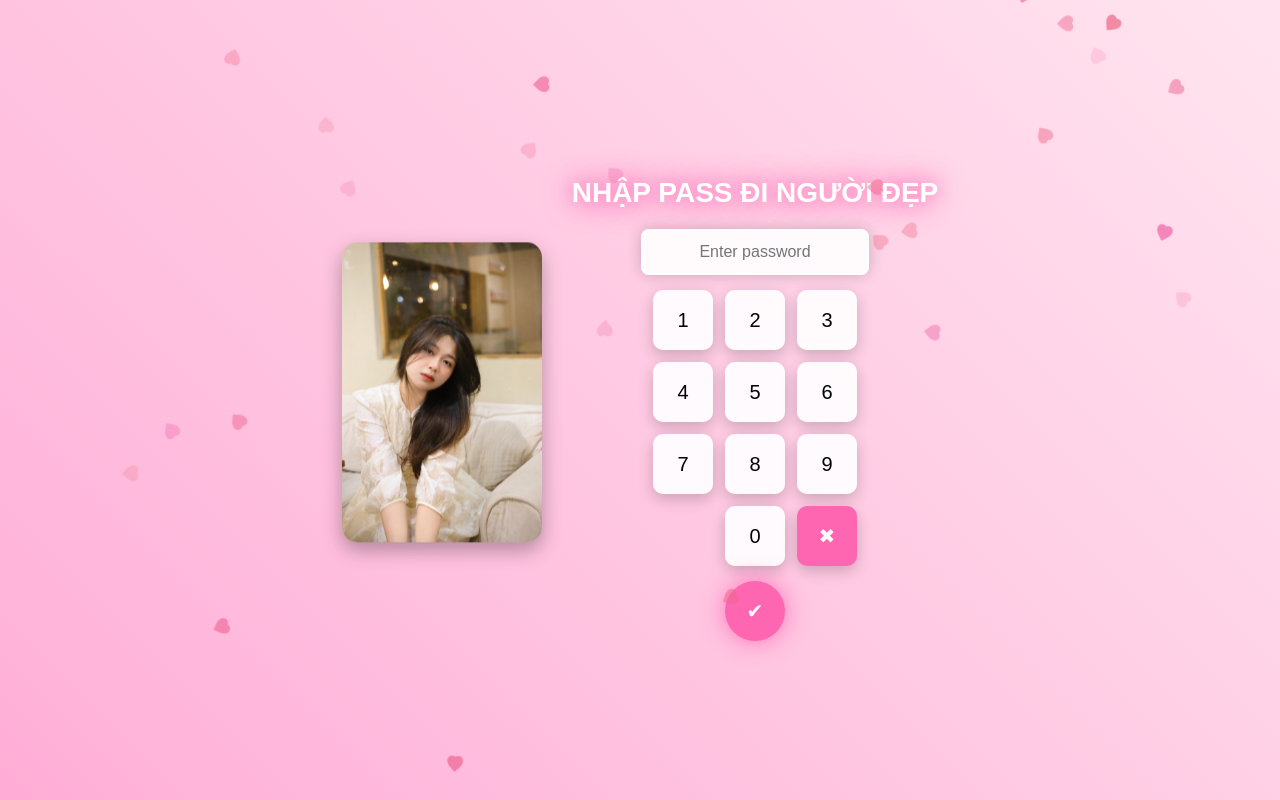
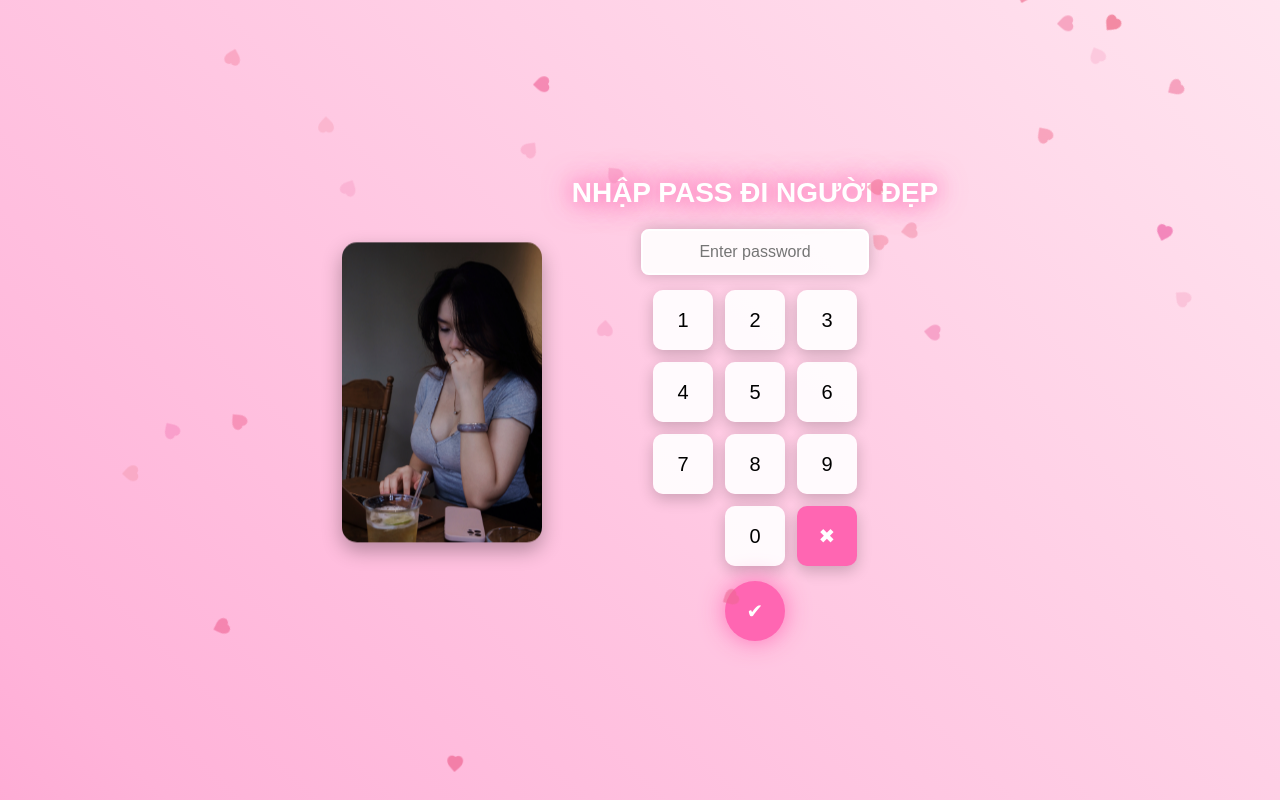
Before and after one commit to huna4sian/a, a plain HTML site: page index.html in a window 1280 px wide. Drawn offline with Linux system fonts and the light colour scheme.

Commit message:
Update index.html

```diff
--- a/index.html
+++ b/index.html
@@ -9,7 +9,7 @@
 <body>
   <div class="container">
     <div class="content">
-      <img src="https://huna4sian.github.io/a/images/Anh(13).JPG" alt="Avatar" class="avatar" />
+      <img src="images/Anh(1).JPG" alt="Avatar" class="avatar" />
       <div class="password-section">
         <h1>NHẬP PASS ĐI NGƯỜI ĐẸP</h1>
         <input type="text" id="password" placeholder="Enter password" readonly />
```
